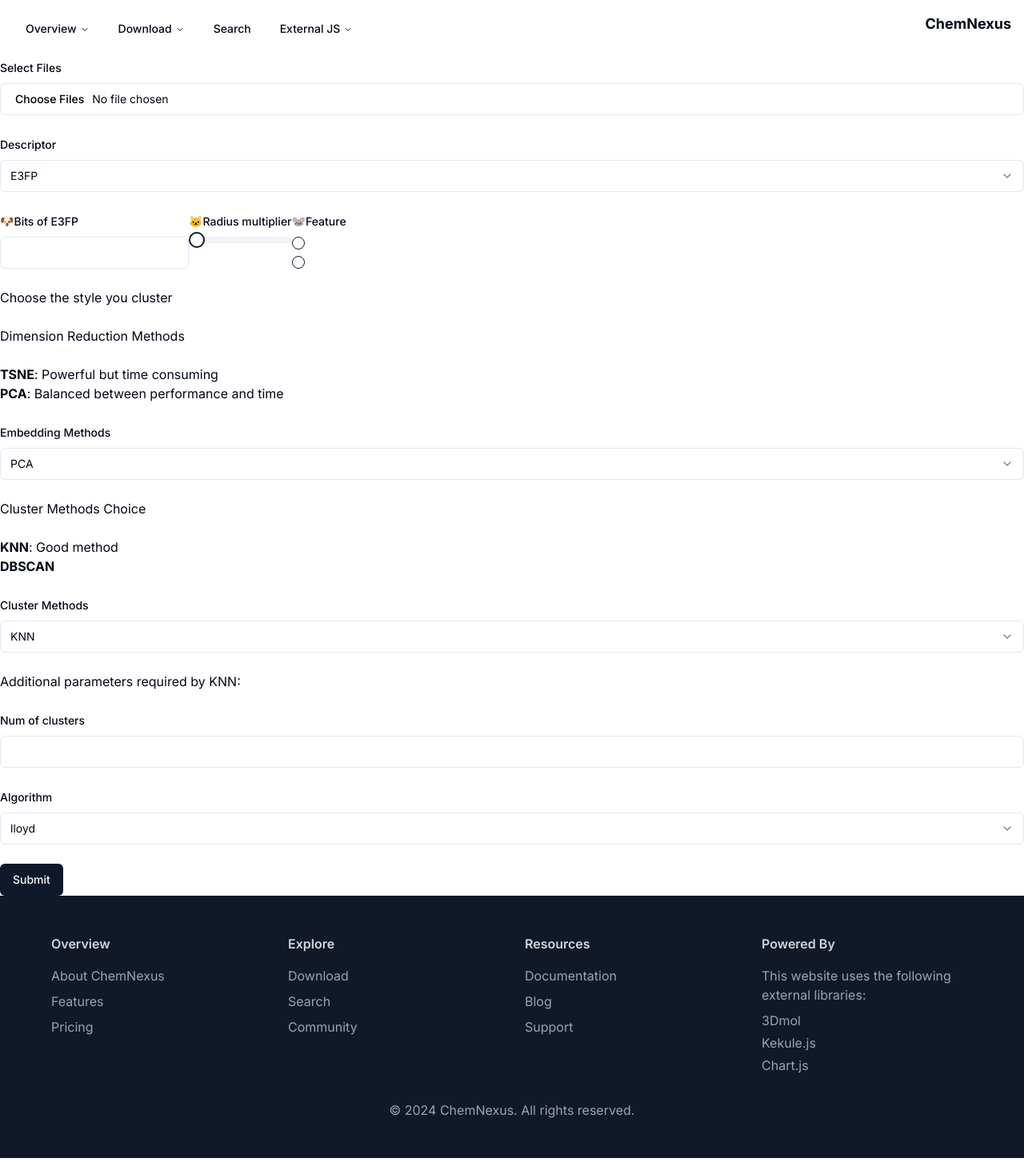
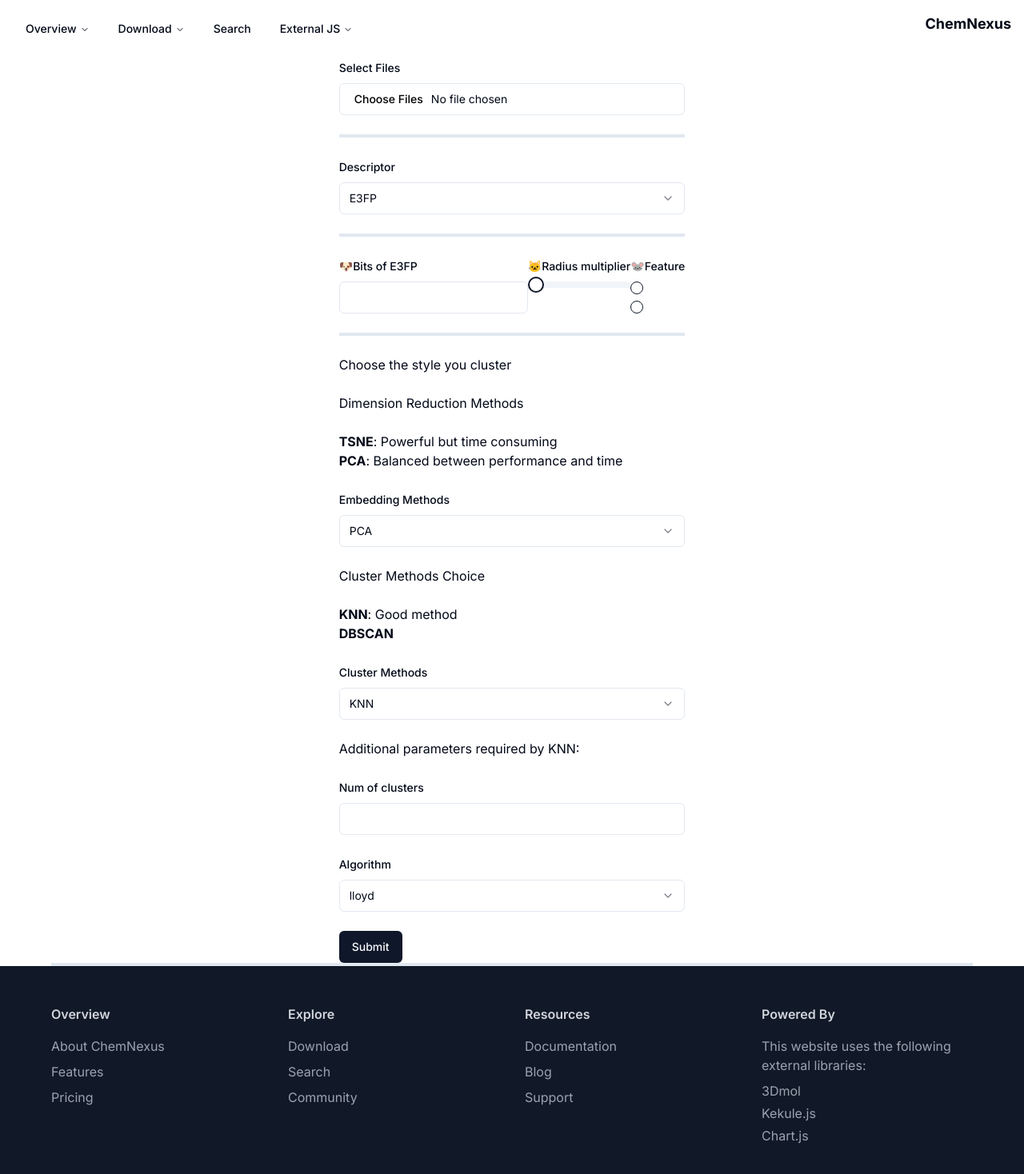
Before and after one commit to ukeSJTU/clc-db-frontend, a Next.js app: page /externalJS/cluster in a window 1280 px wide. Shown: the top 1468 px of the page at 80% size. Built offline with nearby package versions, Linux system fonts and the light colour scheme.

Commit message:
feat(ui): :sparkles: add separator to cluster page

```diff
--- a/app/(extJS)/externalJS/cluster/page.tsx
+++ b/app/(extJS)/externalJS/cluster/page.tsx
@@ -11,6 +11,7 @@ import DescriptorParameters from "@/components/clusterpage/DescriptorParams";
 import ClusteringOptions from "@/components/clusterpage/ClusteringOptions";
 
 import api from "@/utils/api";
+import { Separator } from "@/components/ui/separator";
 
 const FormSchema = z.object({
     selectedFiles: z.array(z.instanceof(File)),
@@ -86,6 +87,7 @@ const ClusterPage: React.FC = () => {
     };
 
     return (
+        <div className="w-full max-w-6xl mx-auto flex flex-col items-center">
             <Form {...form}>
                 <form
                     onSubmit={form.handleSubmit(handleSubmit)}
@@ -95,11 +97,17 @@ const ClusterPage: React.FC = () => {
                         control={form.control}
                         name="selectedFiles"
                     />
-                <DescriptorSelector control={form.control} name="descriptor" />
+                    <Separator className="h-1" />
+                    <DescriptorSelector
+                        control={form.control}
+                        name="descriptor"
+                    />
+                    <Separator className="h-1" />
                     <DescriptorParameters
                         control={form.control}
                         descriptor={form.watch("descriptor")}
                     />
+                    <Separator className="h-1" />
                     <ClusteringOptions
                         control={form.control}
                         fileListLength={form.watch("selectedFiles").length}
@@ -110,6 +118,7 @@ const ClusterPage: React.FC = () => {
                     <Button type="submit">Submit</Button>
                 </form>
 
+                <Separator className="h-1" />
                 {clusteringResults && (
                     <div>
                         <h2>Clustering Results</h2>
@@ -125,6 +134,7 @@ const ClusterPage: React.FC = () => {
                     </div>
                 )}
             </Form>
+        </div>
     );
 };
 
```
Lines whose indentation alone changed are shown as unchanged.
